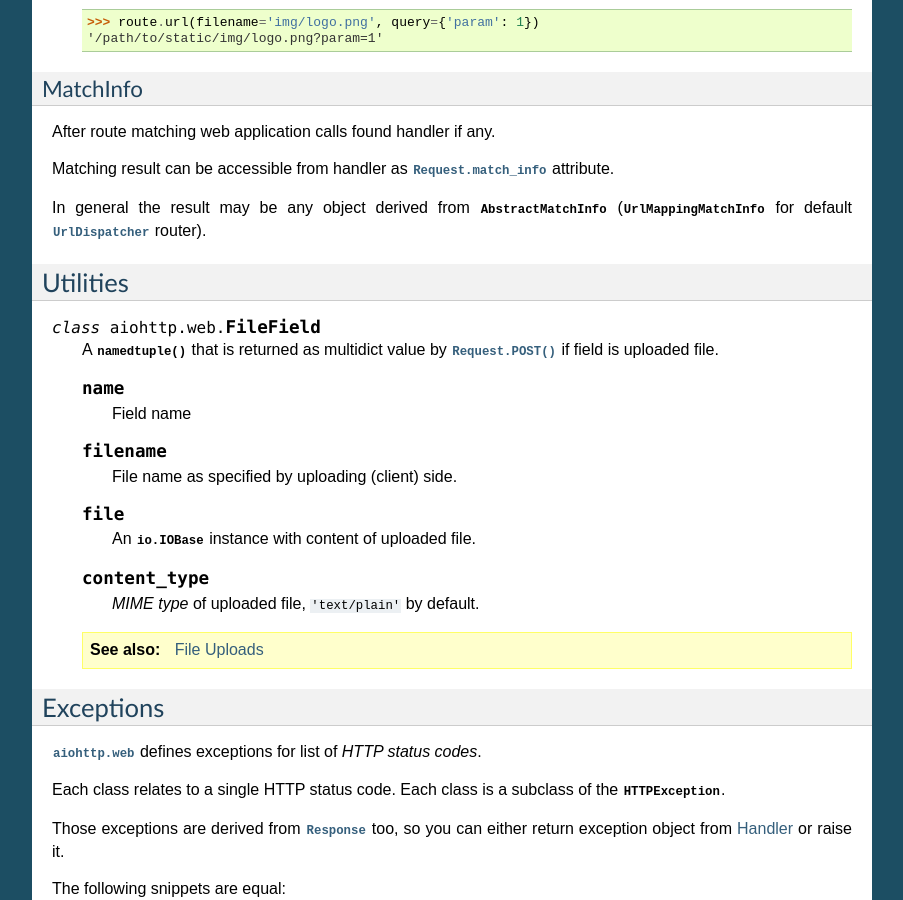
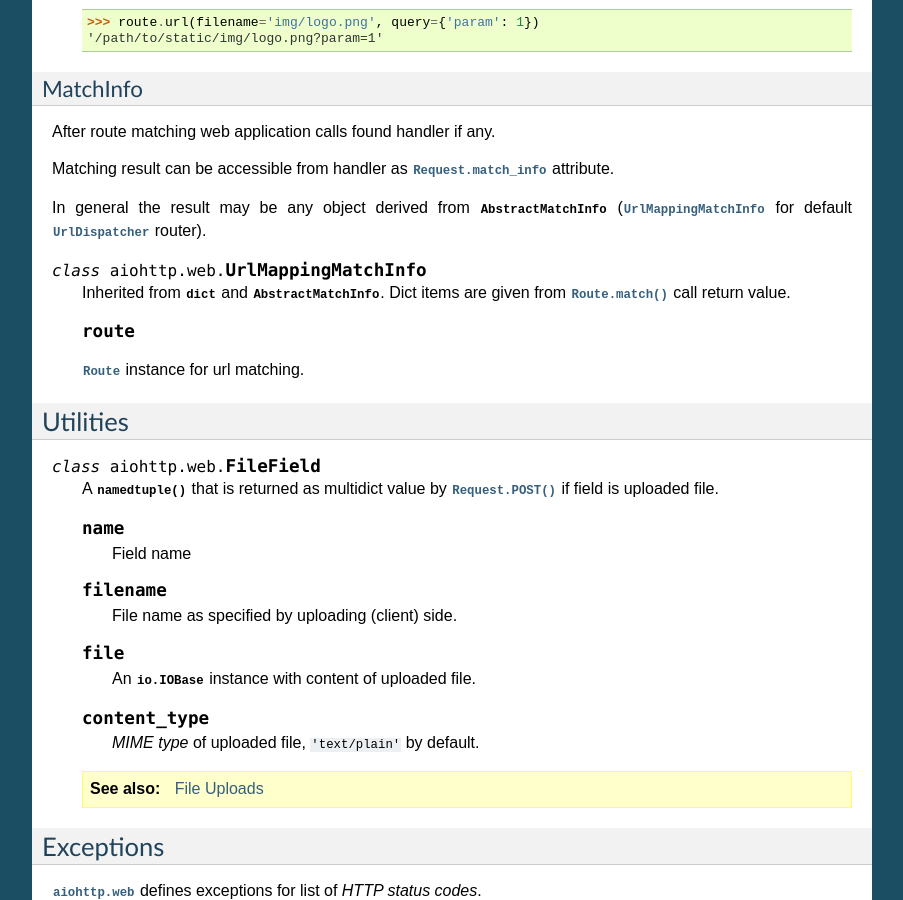
Before and after one commit to MegaDev007/aiohttp, a Sphinx documentation site: the page built from docs/web.rst, in a window 1280 px wide and 900 px high, scrolled down 13155 px. Shown: the whole window, without its empty margins (198-1101 px from the left). Built offline with Sphinx 7.4.7, drawn with Linux system fonts in a browser that asks for light colours; some of the changed text lies outside the part shown.

Commit message:
More docs

```diff
--- a/docs/web.rst
+++ b/docs/web.rst
@@ -919,6 +919,16 @@ In general the result may be any object derived from
 :class:`AbstractMatchInfo` (:class:`UrlMappingMatchInfo` for default
 :class:`UrlDispatcher` router).
 
+.. class:: UrlMappingMatchInfo
+
+   Inherited from :class:`dict` and :class:`AbstractMatchInfo`. Dict
+   items are given from :meth:`Route.match` call return value.
+
+   .. attribute:: route
+
+   :class:`Route` instance for url matching.
+
+
 
 Utilities
 ---------
```
